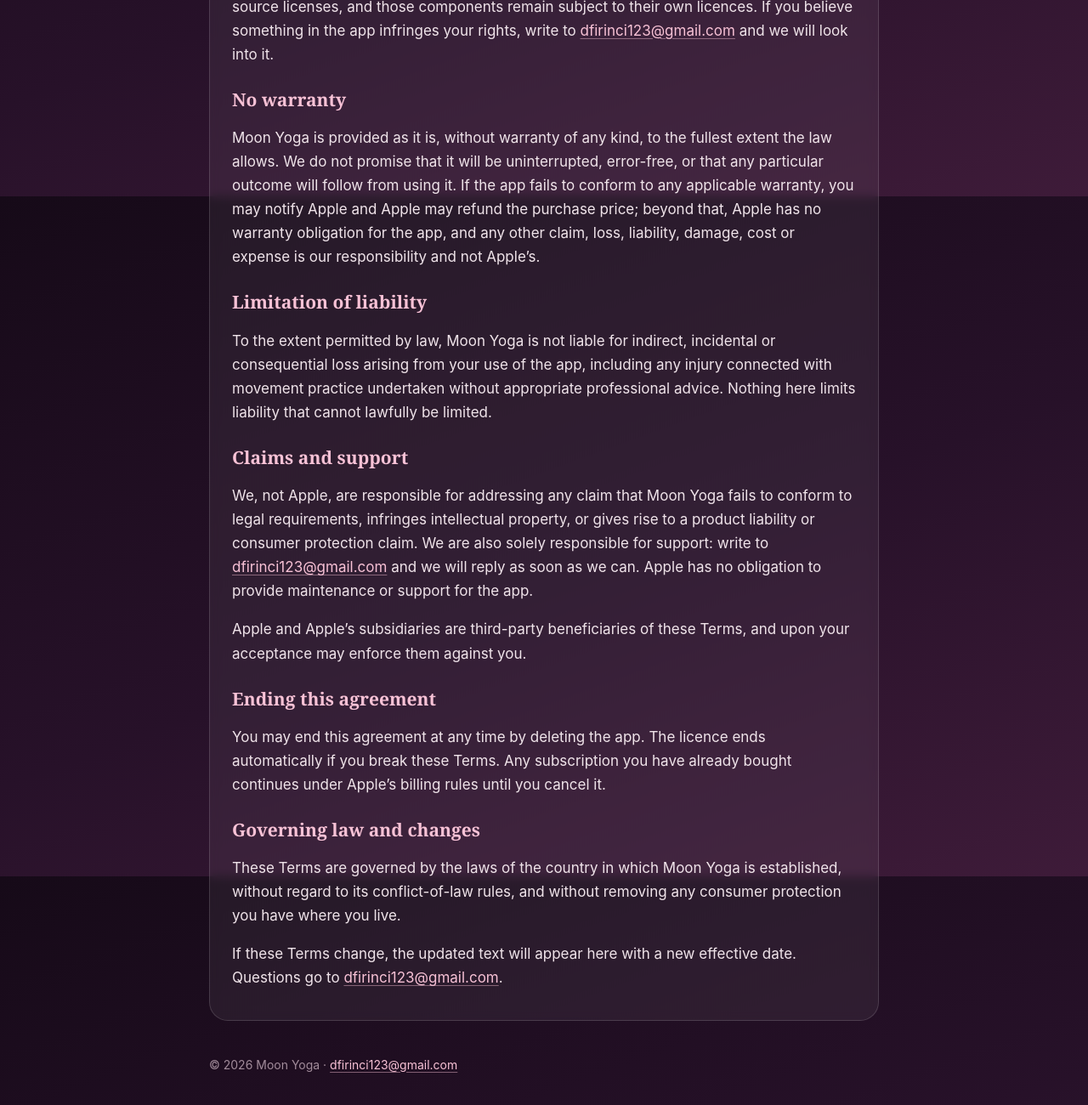
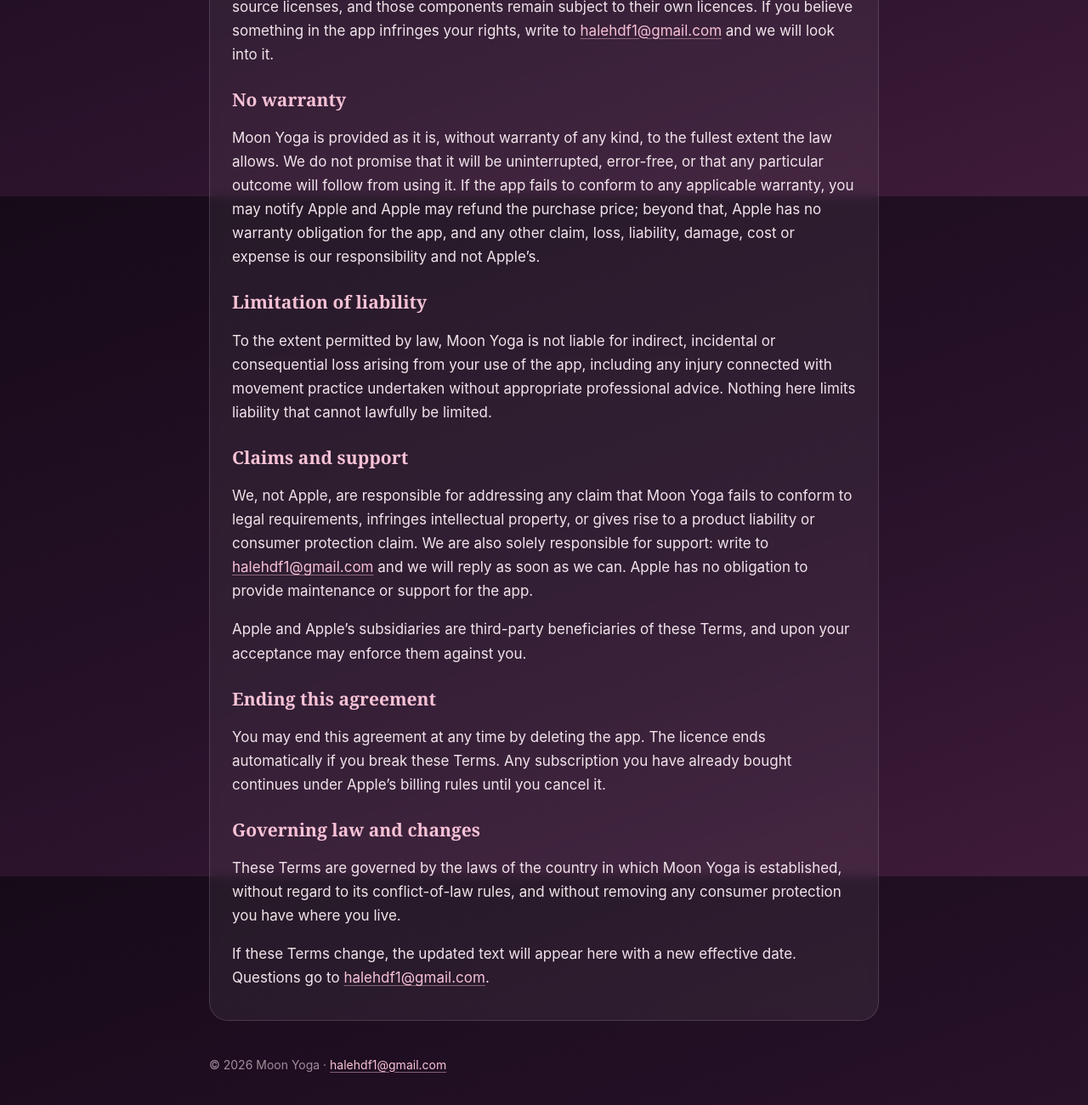
Before and after one commit to dogukanfrnc/dogukanfrnc.github.io, a plain HTML site: page moon-yoga/terms/index.html in a window 1280 px wide. Shown: the part 2169-3469 px from the top of the page at 85% size. Drawn offline with Linux system fonts and the light colour scheme.

Commit message:
Support email: halehdf1@gmail.com

```diff
--- a/moon-yoga/terms/index.html
+++ b/moon-yoga/terms/index.html
@@ -37,21 +37,21 @@
 <p>Please use Moon Yoga lawfully and for your own practice. Do not attempt to interfere with the app, bypass the paid features, or use it in a way that infringes anyone’s rights. You confirm that you are not located in a country subject to a US Government embargo or designated as a terrorist-supporting country, and that you are not listed on any US Government list of prohibited or restricted parties.</p>
 <h2>Ownership and open-source software</h2>
 <p>Moon Yoga, its writing, illustrations, icons and code are owned by Moon Yoga and protected by copyright. Your licence does not transfer any ownership.</p>
-<p>The app is built with open-source software, including the Flutter framework and typefaces licensed under the SIL Open Font License. Their notices are listed in Settings, under Open-source licenses, and those components remain subject to their own licences. If you believe something in the app infringes your rights, write to <a href="mailto:dfirinci123@gmail.com">dfirinci123@gmail.com</a> and we will look into it.</p>
+<p>The app is built with open-source software, including the Flutter framework and typefaces licensed under the SIL Open Font License. Their notices are listed in Settings, under Open-source licenses, and those components remain subject to their own licences. If you believe something in the app infringes your rights, write to <a href="mailto:halehdf1@gmail.com">halehdf1@gmail.com</a> and we will look into it.</p>
 <h2>No warranty</h2>
 <p>Moon Yoga is provided as it is, without warranty of any kind, to the fullest extent the law allows. We do not promise that it will be uninterrupted, error-free, or that any particular outcome will follow from using it. If the app fails to conform to any applicable warranty, you may notify Apple and Apple may refund the purchase price; beyond that, Apple has no warranty obligation for the app, and any other claim, loss, liability, damage, cost or expense is our responsibility and not Apple’s.</p>
 <h2>Limitation of liability</h2>
 <p>To the extent permitted by law, Moon Yoga is not liable for indirect, incidental or consequential loss arising from your use of the app, including any injury connected with movement practice undertaken without appropriate professional advice. Nothing here limits liability that cannot lawfully be limited.</p>
 <h2>Claims and support</h2>
-<p>We, not Apple, are responsible for addressing any claim that Moon Yoga fails to conform to legal requirements, infringes intellectual property, or gives rise to a product liability or consumer protection claim. We are also solely responsible for support: write to <a href="mailto:dfirinci123@gmail.com">dfirinci123@gmail.com</a> and we will reply as soon as we can. Apple has no obligation to provide maintenance or support for the app.</p>
+<p>We, not Apple, are responsible for addressing any claim that Moon Yoga fails to conform to legal requirements, infringes intellectual property, or gives rise to a product liability or consumer protection claim. We are also solely responsible for support: write to <a href="mailto:halehdf1@gmail.com">halehdf1@gmail.com</a> and we will reply as soon as we can. Apple has no obligation to provide maintenance or support for the app.</p>
 <p>Apple and Apple’s subsidiaries are third-party beneficiaries of these Terms, and upon your acceptance may enforce them against you.</p>
 <h2>Ending this agreement</h2>
 <p>You may end this agreement at any time by deleting the app. The licence ends automatically if you break these Terms. Any subscription you have already bought continues under Apple’s billing rules until you cancel it.</p>
 <h2>Governing law and changes</h2>
 <p>These Terms are governed by the laws of the country in which Moon Yoga is established, without regard to its conflict-of-law rules, and without removing any consumer protection you have where you live.</p>
-<p>If these Terms change, the updated text will appear here with a new effective date. Questions go to <a href="mailto:dfirinci123@gmail.com">dfirinci123@gmail.com</a>.</p>
+<p>If these Terms change, the updated text will appear here with a new effective date. Questions go to <a href="mailto:halehdf1@gmail.com">halehdf1@gmail.com</a>.</p>
   </article>
 </main>
-<footer>&copy; 2026 Moon Yoga &middot; <a href="mailto:dfirinci123@gmail.com">dfirinci123@gmail.com</a></footer>
+<footer>&copy; 2026 Moon Yoga &middot; <a href="mailto:halehdf1@gmail.com">halehdf1@gmail.com</a></footer>
 </body>
 </html>
```
Also changed, not shown: moon-yoga/index.html (+2 -2 lines), moon-yoga/privacy/index.html (+2 -2 lines).
